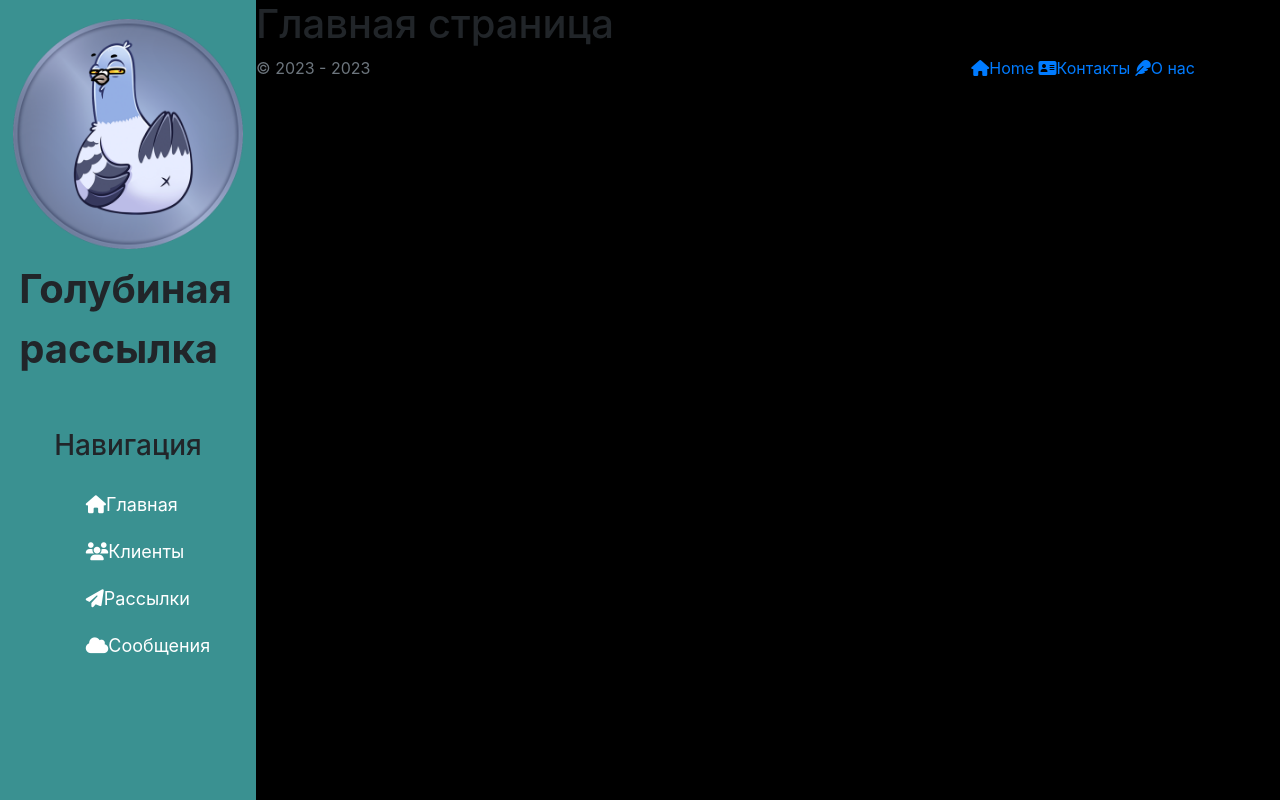
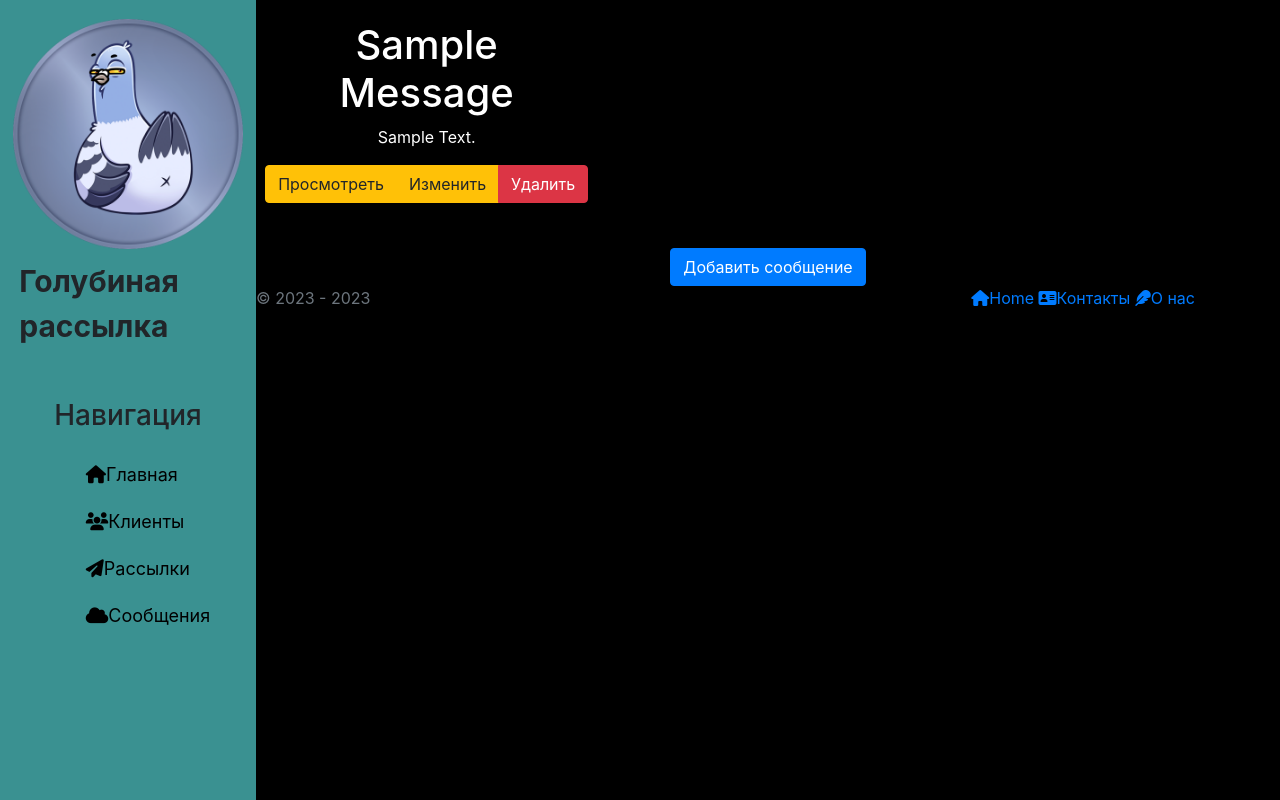
Before and after one commit to Igorek95/mailing_service-, a Django app: page /message/ in a window 1280 px wide. Run offline with Django 4.2, Linux system fonts and the light colour scheme; tables that the repository leaves empty hold one stand-in row (values such as "Sample post"); some libraries are stand-ins or nearby versions.

Commit message:
day2
day2 HTML message layout

```diff
--- a/mailing/admin.py
+++ b/mailing/admin.py
@@ -26,6 +26,6 @@ class MailingLogAdmin(admin.ModelAdmin):
 
 @admin.register(Message)
 class MessageAdmin(admin.ModelAdmin):
-    list_display = ('mailing', 'subject', 'body')
-    search_fields = ('mailing', 'subject', 'body')
-    list_filter = ('mailing', 'subject', 'body')
+    list_display = ('subject', 'body', 'mailing')
+    search_fields = ('subject', 'body', 'mailing')
+    list_filter = ('subject', 'body', 'mailing')
--- a/mailing/models.py
+++ b/mailing/models.py
@@ -20,9 +20,9 @@ class Mailing(models.Model):
         ('Раз в неделю', 'Раз в неделю'),
         ('Раз в месяц', 'Раз в месяц'),
     ]
-    send_time = models.DateTimeField(verbose_name='Время отправки',)
-    frequency = models.CharField(max_length=50, choices=FREQUENCY_CHOICES, verbose_name='частота отправки',)
-    status = models.CharField(max_length=50, default='created', verbose_name='Статус отправки',)
+    send_time = models.DateTimeField(verbose_name='Время отправки', )
+    frequency = models.CharField(max_length=50, choices=FREQUENCY_CHOICES, verbose_name='частота отправки', )
+    status = models.CharField(max_length=50, default='created', verbose_name='Статус отправки', )
 
     def __str__(self):
         return f'{self.send_time} ({self.frequency} {self.status})'
@@ -33,12 +33,13 @@ class Mailing(models.Model):
 
 
 class Message(models.Model):
-    mailing = models.ForeignKey(Mailing, on_delete=models.CASCADE, verbose_name='Отправитель')
-    subject = models.CharField(max_length=200, verbose_name='Тема')
-    body = models.TextField(verbose_name='Сообщение')
+    subject = models.CharField(max_length=255, verbose_name='Тема')
+    body = models.TextField(verbose_name='Текст')
+    mailing = models.ForeignKey(Mailing, on_delete=models.CASCADE,
+                                verbose_name='Переодичность рассылки')
 
     def __str__(self):
-        return f'{self.subject} ({self.mailing})'
+        return self.subject
 
     class Meta:
         verbose_name = 'Сообщение'
--- a/mailing/templates/mailing/includes/inc_side_menu.html
+++ b/mailing/templates/mailing/includes/inc_side_menu.html
@@ -7,7 +7,7 @@
             <a href="{% url 'mailing:home' %}"><li><i class="fas fa-home"></i>Главная</li></a>
             <a href="{% url 'mailing:client-list' %}"><li><i class="fa-solid fa-users"></i>Клиенты</li></a>
             <a href="{% url 'mailing:mailing-list' %}"><li><i class="fa-solid fa-paper-plane"></i>Рассылки</li></a>
-            <a href="{% url 'mailing:message-list' %}"><li><i class="fa-solid fa-cloud"></i>Сообщения</li></a>
+            <a href="{% url 'mailing:message_list' %}"><li><i class="fa-solid fa-cloud"></i>Сообщения</li></a>
 
         </ul>
     </aside>
--- a/mailing/templates/mailing/message_list.html
+++ b/mailing/templates/mailing/message_list.html
@@ -3,14 +3,28 @@
    {% block content %}
 
 
-   <h1>Главная страница</h1>
+    <div class="row">
+        {% for object in object_list %}
+        <div class="col-md-4">
+            <div class="card mb-4 box-shadow">
+                <div class="card-body">
+                    <h1 class="card-text">{{ object.subject | title }}</h1>
+                    <p class="card-text">{{ object.body | title }}</p>
+                    <div class="d-flex justify-content-between align-items-center">
+                        <div class="btn-group">
+                            <a class="btn btn-warning" href="{% url 'mailing:message-detail' pk=object.pk %}" role="button">Просмотреть</a>
+                            <a href="{% url 'mailing:message-update' pk=object.pk %}" role="button" class="btn btn-warning">Изменить</a>
+                            <a href="{% url 'mailing:message-delete' pk=object.pk %}" role="button" class="btn btn-danger">Удалить</a>
+                        </div>
+                    </div>
+                </div>
+            </div>
+        </div>
+        {% endfor %}
+    </div>
 
-
-
-
-
-
-
-
+   <div class="text-center">
+        <a href="{% url 'mailing:message-create' %}" class="btn btn-primary">Добавить сообщение</a>
+    </div>
 
    {% endblock %}
--- a/mailing/urls.py
+++ b/mailing/urls.py
@@ -51,9 +51,9 @@ urlpatterns = [
     path('mailings/<int:pk>/delete/', MailingDeleteView.as_view(), name='mailing-delete'),
     path('mailings/<int:pk>/send/', MailingSendView.as_view(), name='mailing-send'),
     path('mailings/<int:pk>/detail/', MailingDetailView.as_view(), name='mailing-detail'),
-    path('message/', MessageListView.as_view(), name='message-list'),
-    path('message/create/', MessageCreateView.as_view(), name='message-create'),
+    path('message/', MessageListView.as_view(), name='message_list'),
     path('message/<int:pk>/detail/', MessageDetailView.as_view(), name='message-detail'),
+    path('mailings/message/create/', MessageCreateView.as_view(), name='message-create'),
     path('message/<int:pk>/update/', MessageUpdateView.as_view(), name='message-update'),
     path('message/<int:pk>/delete/', MessageDeleteView.as_view(), name='message-delete'),
 
--- a/mailing/views.py
+++ b/mailing/views.py
@@ -1,8 +1,9 @@
 from django.shortcuts import render, redirect
+from django.urls import reverse_lazy
 from django.views.generic import ListView, CreateView, UpdateView, DeleteView, DetailView
-from django.urls import reverse_lazy
-from .models import Client, Mailing, Message, MailingLog
+
 from .forms import MailingForm, MessageForm
+from .models import Client, Mailing, Message
 from .services import send_messages
 
 
@@ -15,7 +16,9 @@ def contact(request):
 
 
 def about(request):
-    return render(request,'mailing/about.html')
+    return render(request, 'mailing/about.html')
+
+
 class ClientListView(ListView):
     model = Client
     template_name = 'mailing/client_list.html'
@@ -51,9 +54,6 @@ class MailingListView(ListView):
     model = Mailing
     template_name = 'mailing/mailing_list.html'
     context_object_name = 'mailings'
-
-
-
 
 
 class MailingCreateView(CreateView):
@@ -98,37 +98,41 @@ class MailingDetailView(ListView):
         mailing_id = self.kwargs['pk']
         return Message.objects.filter(mailing_id=mailing_id)
 
+
 class MessageListView(ListView):
     model = Message
-    template_name ='mailing/message_list.html'
+    template_name = 'mailing/message_list.html'
+    context_object_name = 'messages'
 
 
 class MessageCreateView(CreateView):
-    model = Message
     template_name = 'mailing/message_form.html'
-    form_class = MessageForm
 
-    def form_valid(self, form):
-        mailing_id = self.kwargs['mailing_id']
-        form.instance.mailing_id = mailing_id
-        return super().form_valid(form)
+    def get(self, request, *args, **kwargs):
+        form = MessageForm()
+        return render(request, self.template_name, {'form': form})
 
-    def get_success_url(self):
-        mailing_id = self.kwargs['mailing_id']
-        return reverse_lazy('mailing-detail', args=[mailing_id])
+    def post(self, request, *args, **kwargs):
+        form = MessageForm(request.POST)
+        if form.is_valid():
+            form.save()
+            return redirect('mailing:message_list')  # переход на страницу со всеми сообщениями
+        else:
+            result = "<h5 style='background-color: #a50000; color: black; border-radius: 7px; height: 30px; text-align: center;'>Неправильно заполнены данные!</h5>"
+        return render(request, self.template_name, {'form': form, 'result': result})
 
 
 class MessageUpdateView(UpdateView):
     model = Message
-    template_name ='mailing/message_form.html'
+    template_name = 'mailing/message_form.html'
     form_class = MessageForm
-    success_url = reverse_lazy('message-list')
+    success_url = reverse_lazy('mailing:message_list')
 
 
 class MessageDetailView(ListView):
     model = Message
-    template_name ='mailing/message_detail.html'
-    context_object_name ='messages'
+    template_name = 'mailing/message_detail.html'
+    context_object_name = 'messages'
 
     def get_queryset(self):
         message_id = self.kwargs['pk']
@@ -143,5 +147,7 @@ class MessageDetailView(ListView):
 
 class MessageDeleteView(DeleteView):
     model = Message
-    template_name ='mailing/message_confirm_delete.html'
-    success_url = reverse_lazy('message-list')
+    template_name = 'mailing/message_confirm_delete.html'
+
+    def get_success_url(self):
+        return reverse_lazy('mailing:message_list')
--- a/static/css/mailing.css
+++ b/static/css/mailing.css
@@ -22,7 +22,7 @@ aside img {
 }
 
 aside .logo {
-    font-size: 40px;
+    font-size: 30px;
     margin-top: 10px;
     font-weight: bold;
 }
@@ -33,7 +33,7 @@ aside h3 {
 }
 aside ul {list-style: none}
 aside ul li {
-    color: #fff;
+    color: black;
     margin-top: 20px;
     display: block;
     font-size: 18px;
@@ -64,3 +64,23 @@ body main .features p {
     margin: 20px auto ;
     font-size: 25px ;
 }
+
+.card {
+    background-color: black;
+    color: white;
+}
+
+.card-body {
+    padding: 20px;
+    display: flex;
+    flex-direction: column;
+    justify-content: center;
+    align-items: center;
+    text-align: center;
+}
+
+.centered {
+        color: #fff;
+        margin: 0 auto;
+        max-width: 600px;
+    }
```
Also changed, not shown: mailing/forms.py (+6 -1 lines), mailing/templates/mailing/message_confirm_delete.html (+8 -8 lines), mailing/templates/mailing/message_detail.html (+12 -12 lines), mailing/templates/mailing/message_form.html (+8 -13 lines).
